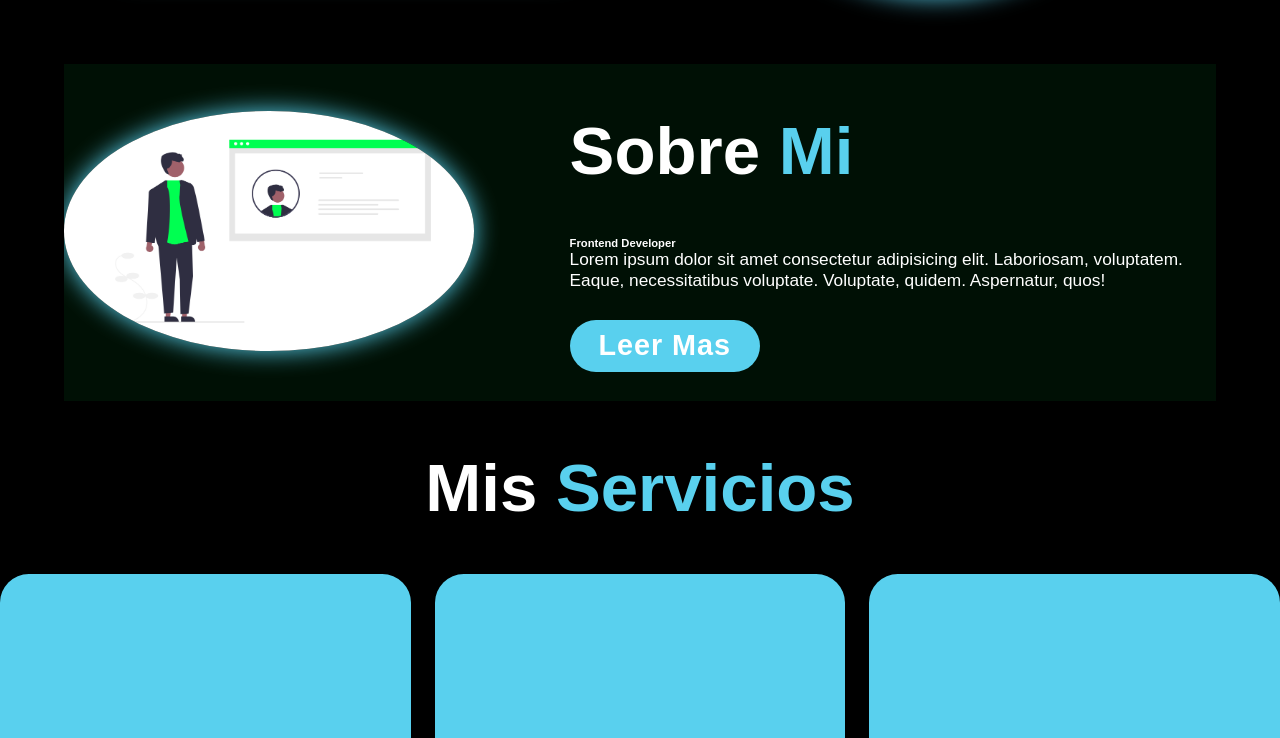
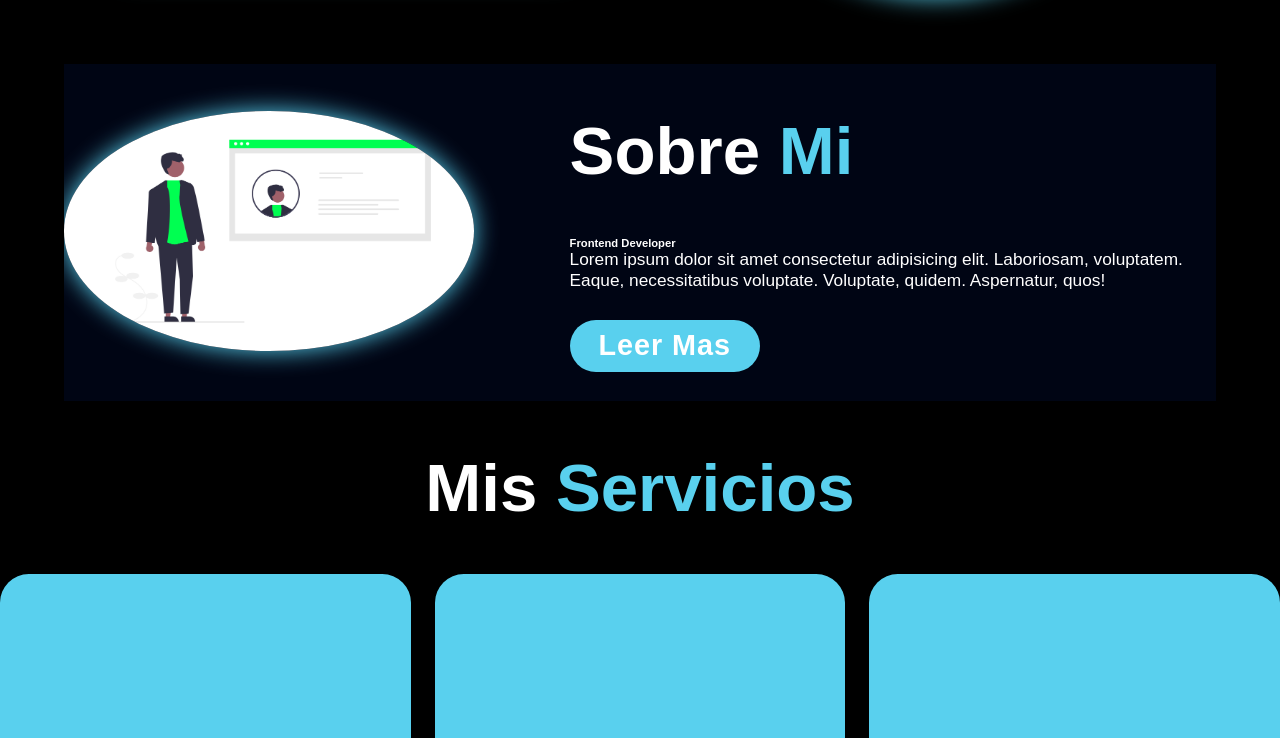
Before and after one commit to AlexLopz22/Portfolio, a plain HTML site: page index.html in a window 1280 px wide. Shown: the part 622-1360 px from the top of the page. Drawn offline with nearby package versions, Linux system fonts and the light colour scheme.

Commit message:
Update style.css

```diff
--- a/style.css
+++ b/style.css
@@ -24,7 +24,7 @@ html{
         --text-color-white: #ffffff;
         /* --text-color-black: #000; */
         --main-color: #59D0EE;
-        --second-bg-color: #001005;
+        --second-bg-color: #000514;
 
         --padding-container: 5rem 0;
         svg path {
```
